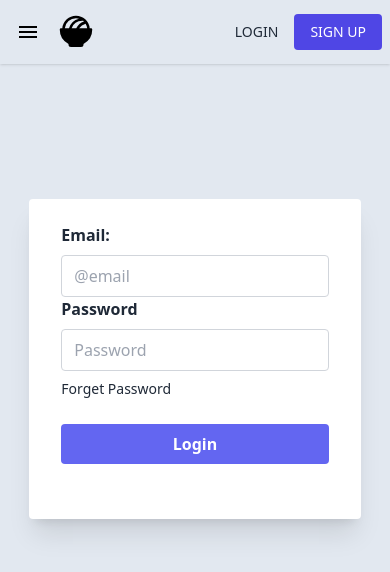
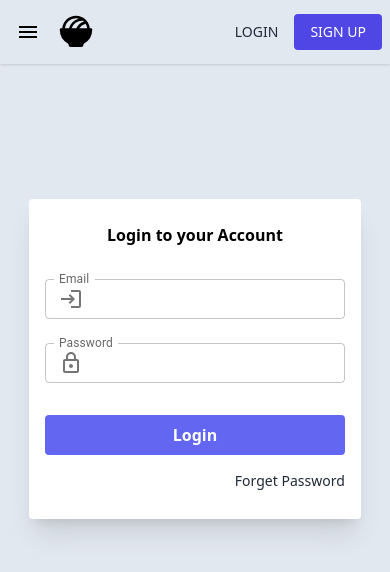
Before and after one commit to xarekx/DietApp, a React (Create React App) app in the folder frontend/: page /login in a window 390 px wide. Shown: the top 572 px of the page. Built offline with nearby package versions, Linux system fonts and the light colour scheme.

Commit message:
Improved responsivness Login and Register Page

```diff
--- a/frontend/src/components/login/Login.jsx
+++ b/frontend/src/components/login/Login.jsx
@@ -1,6 +1,10 @@
 import React, { useState } from "react";
 import { useNavigate } from "react-router-dom";
 import { useFetch } from "../../hooks/useFetch";
+import { Box, InputAdornment, TextField } from "@mui/material";
+import LockOutlinedIcon from '@mui/icons-material/LockOutlined';
+import LoginOutlinedIcon from '@mui/icons-material/LoginOutlined';
+
 
 export function UserLogin({userStatus}) {
 
@@ -32,20 +36,38 @@ export function UserLogin({userStatus}) {
   }
 
 return (
-    <div className="flex h-[70vh] justify-center items-center  me-auto ms-auto">
-    <div className="py-6 px-8 h-80 bg-white rounded shadow-xl w-[85vw] sm:w-[65vw] md:w-[45vw] lg:w-[30vw] 2xl:w-[20vw]">
+    <div className="flex h-[70vh] justify-center items-center me-auto ms-auto">
+    <div className="py-6 px-4 h-80 bg-white rounded shadow-xl w-[85vw] sm:w-[65vw] md:w-[45vw] lg:w-[30vw] 2xl:w-[20vw]">
+      <span className="flex justify-center mb-4 text-base">
+        <b>Login to your Account</b>
+      </span>
       <form onSubmit={(e) => handleLogin(e)}>
-        <div>
-          <label htmlFor="email" className="block text-gray-800 font-bold">Email:</label>
-          <input type="text" name="email" id="email" placeholder="@email" className="w-full border border-gray-300 py-2 pl-3 rounded mt-2 outline-none focus:ring-indigo-600 :ring-indigo-600" onChange={e => setEmail(e.target.value)} />
-        </div>
-        <div className="mb-6">
-          <label htmlFor="password" className="block text-gray-800 font-bold">Password</label>
-          <input type="password" name="password" id="password" placeholder="Password" className="w-full border border-gray-300 py-2 pl-3 rounded mt-2 outline-none focus:ring-indigo-600 :ring-indigo-600" onChange={e => setPassword(e.target.value)} />
-          <a href="#" className="text-sm font-thin text-gray-800 hover:underline mt-2 inline-block hover:text-indigo-600">Forget Password</a>
-        </div>
-        <button className="cursor-pointer py-2 px-4 block mt-6 bg-indigo-500 text-white font-bold w-full text-center rounded" type="submit">Login</button>
+        <Box
+          sx={{
+            width: 300,
+            maxWidth: '100%',
+          }}
+        >
+        <TextField fullWidth margin="normal" label="Email" id="email" variant="outlined" size="small"
+        InputProps={{
+          startAdornment: (
+            <InputAdornment position="start">
+              <LoginOutlinedIcon/>
+            </InputAdornment>
+          ),
+        }} onChange={e => setEmail(e.target.value)}/>
+        <TextField fullWidth margin="normal" id="Password" label="Password" variant="outlined" type="password" size="small" onChange={e => setPassword(e.target.value)}
+        InputProps={{
+          startAdornment: (
+            <InputAdornment position="start">
+              <LockOutlinedIcon/>
+            </InputAdornment>
+          )
+        }}/>
+        </Box>
+        <button className="cursor-pointer py-2 px-4 block mt-6 bg-indigo-500 text-white font-bold text-center rounded w-full hover:bg-indigo-700" type="submit">Login</button>
       </form>
+      <a href="#" className="text-sm font-thin text-gray-800 hover:underline mt-4 inline-block hover:text-indigo-600 float-right">Forget Password</a>
     </div>
   </div>
     );
--- a/frontend/src/components/login/Register.jsx
+++ b/frontend/src/components/login/Register.jsx
@@ -1,6 +1,10 @@
 import React, { useState } from "react";
 import { useNavigate } from "react-router-dom";
 import { useFetch } from "../../hooks/useFetch";
+import { Box, InputAdornment, TextField } from "@mui/material";
+import PersonOutlineOutlinedIcon from '@mui/icons-material/PersonOutlineOutlined';
+import LoginOutlinedIcon from '@mui/icons-material/LoginOutlined';
+import LockOutlinedIcon from '@mui/icons-material/LockOutlined';
 
 export function UserRegister() {
 
@@ -31,26 +35,49 @@ export function UserRegister() {
     }
 
     return (
-    <div className="flex h-[70vh] justify-center items-center  me-auto ms-auto">
-        <div className="py-6 px-8 h-100 mt-20 bg-white rounded shadow-xl w-[85vw] sm:w-[65vw] md:w-[45vw] lg:w-[30vw] 2xl:w-[20vw]">
+    <div className="flex h-[70vh] justify-center items-center me-auto ms-auto">
+        <div className="py-6 px-4 h-100 mt-20 bg-white rounded shadow-xl w-[85vw] sm:w-[65vw] md:w-[45vw] lg:w-[30vw] 2xl:w-[20vw]">
+        <span className="flex justify-center text-base mb-4"><b>Create your Account</b></span>
         <form onSubmit={(e) => handleRegister(e)}>
-            <div>
-                <label htmlFor="email" className="block text-gray-800 font-bold">Email:</label>
-                <input type="text" name="email" id="email" placeholder="@email" className="w-full border border-gray-300 py-2 pl-3 rounded mt-2 outline-none focus:ring-indigo-600 :ring-indigo-600" onChange={e => setEmail(e.target.value)} />
-            </div>
-            <div>
-                <label htmlFor="email" className="block text-gray-800 font-bold">Username:</label>
-                <input type="text" name="username" id="username" placeholder="username" className="w-full border border-gray-300 py-2 pl-3 rounded mt-2 outline-none focus:ring-indigo-600 :ring-indigo-600" onChange={e => setUsername(e.target.value)} />
-            </div>
-            <div>
-                <label htmlFor="password" className="block text-gray-800 font-bold">Password</label>
-                <input type="password" name="password" id="password" placeholder="Password" className="w-full border border-gray-300 py-2 pl-3 rounded mt-2 outline-none focus:ring-indigo-600 :ring-indigo-600" onChange={e => setPassword(e.target.value)} />
-            </div>
-            <div className="mb-6">
-                <label htmlFor="repeat-password" className="block text-gray-800 font-bold">Password</label>
-                <input type="password" name="repeat-password" id="repeat-password" placeholder="Repeat password" className="w-full border border-gray-300 py-2 pl-3 rounded mt-2 outline-none focus:ring-indigo-600 :ring-indigo-600" onChange={e => setRepeatPassword(e.target.value)}/>
-            </div>
-            <button className="cursor-pointer py-2 px-4 block mt-6 bg-indigo-500 text-white font-bold w-full text-center rounded" type="submit">Sign Up</button>
+            <Box
+            sx={{
+                width: 300,
+                maxWidth: '100%',
+              }}>
+                <TextField fullWidth margin="normal" label="Email" id="email" variant="outlined" size="small" onChange={(e)=> setEmail(e.target.value)}
+                InputProps={{
+                    startAdornment: (
+                        <InputAdornment>
+                            <LoginOutlinedIcon/>
+                        </InputAdornment>
+                    )
+                }}/>
+                <TextField fullWidth margin="normal" label="Username" id="username" variant="outlined" size="small" onChange={(e)=> setUsername(e.target.value)}
+                InputProps={{
+                    startAdornment: (
+                        <InputAdornment>
+                            <PersonOutlineOutlinedIcon/>
+                        </InputAdornment>
+                    )
+                }}/>
+                <TextField fullWidth margin="normal" label="Password" id="Password" variant="outlined" size="small" type="password" onChange={(e)=> setPassword(e.target.value)}
+                InputProps={{
+                    startAdornment: (
+                        <InputAdornment>
+                            <LockOutlinedIcon/>
+                        </InputAdornment>
+                    )
+                }}/>
+                <TextField fullWidth margin="normal" label="Repeat Password" id="repeat-password" variant="outlined" size="small" type="password" onChange={(e)=> setRepeatPassword(e.target.value)}
+                InputProps={{
+                    startAdornment: (
+                        <InputAdornment>
+                            <LockOutlinedIcon/>
+                        </InputAdornment>
+                    )
+                }}/>
+            </Box>
+            <button className="cursor-pointer py-2 px-4 block mt-6 bg-indigo-500 hover:bg-indigo-600 text-white font-bold w-full text-center rounded" type="submit">Sign Up</button>
         </form>
         </div>
     </div>)
```
